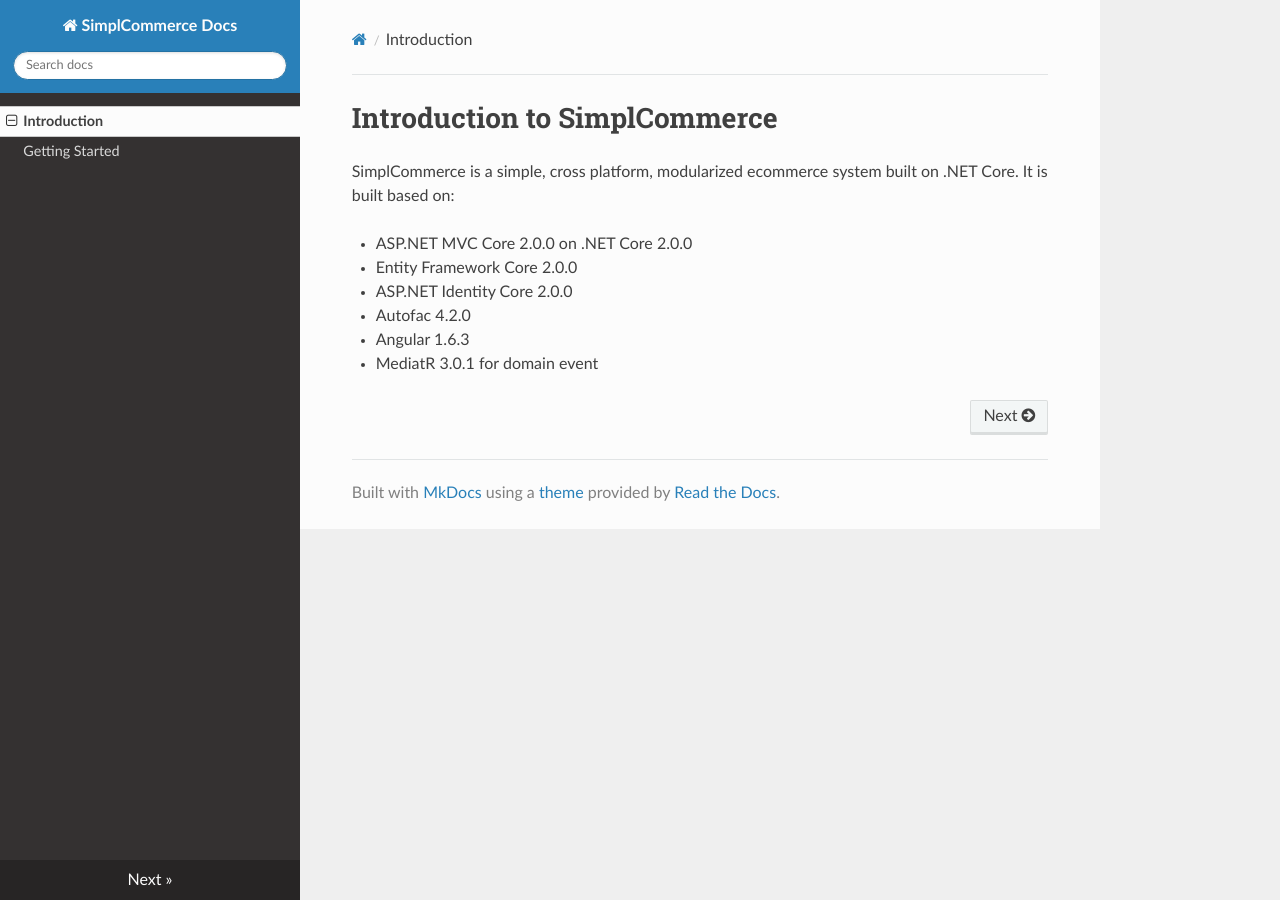
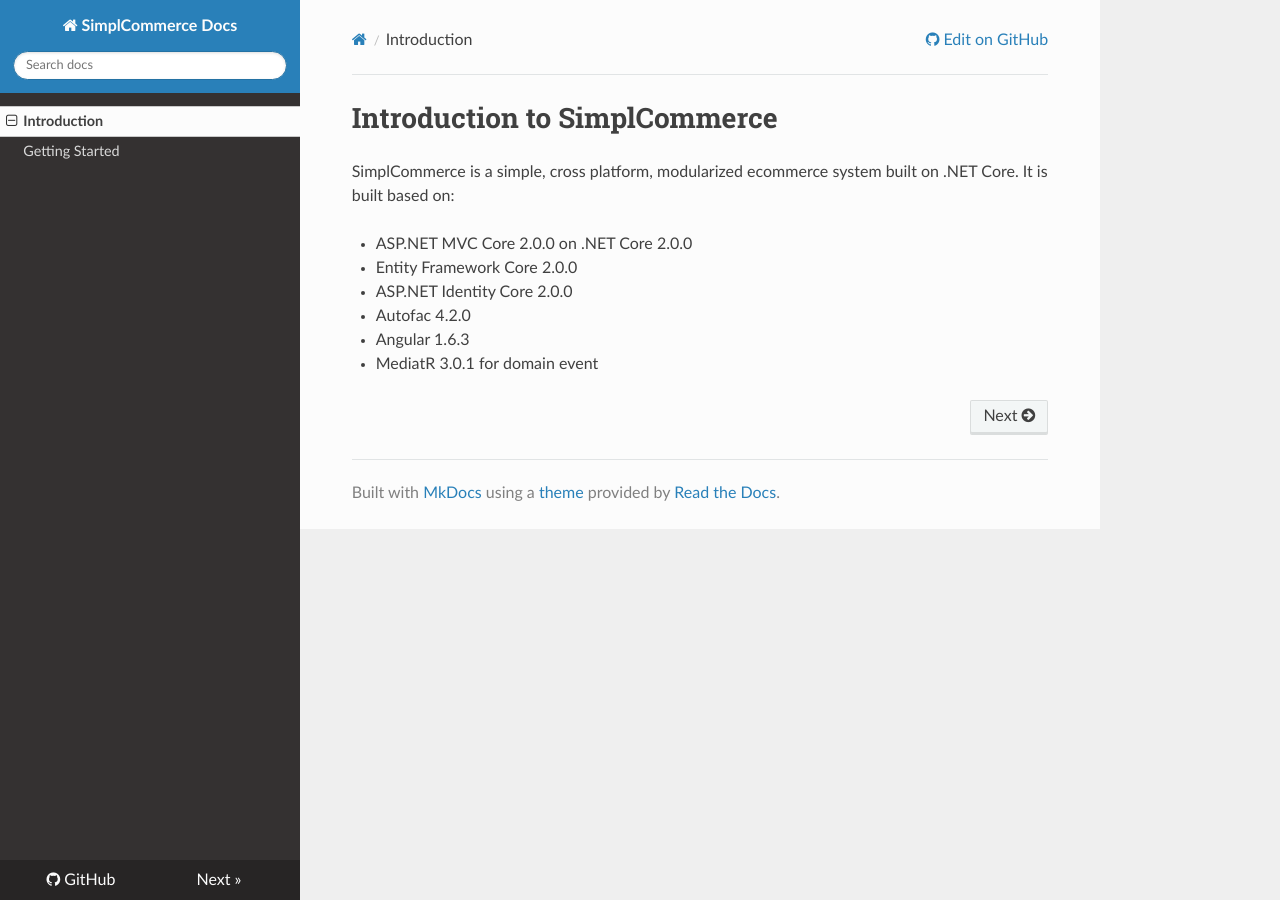
Before and after one commit to simplcommerce/docs, an MkDocs documentation site: the page built from docs/index.md, in a window 1280 px wide. Built offline with MkDocs 1.6.1, drawn with Linux system fonts in a browser that asks for light colours; nearby versions of some CDN libraries; old or Windows-style settings are respelled for this version of MkDocs; some of the changed lines change nothing that is shown.

Commit message:
added repo_url to provide a link to GitHub repository on each page

```diff
--- a/mkdocs.yml
+++ b/mkdocs.yml
@@ -3,3 +3,4 @@
 - Introduction: index.md
 - Getting Started: getting-started.md
 theme: readthedocs
+repo_url: https://github.com/simplcommerce/docs/
```
